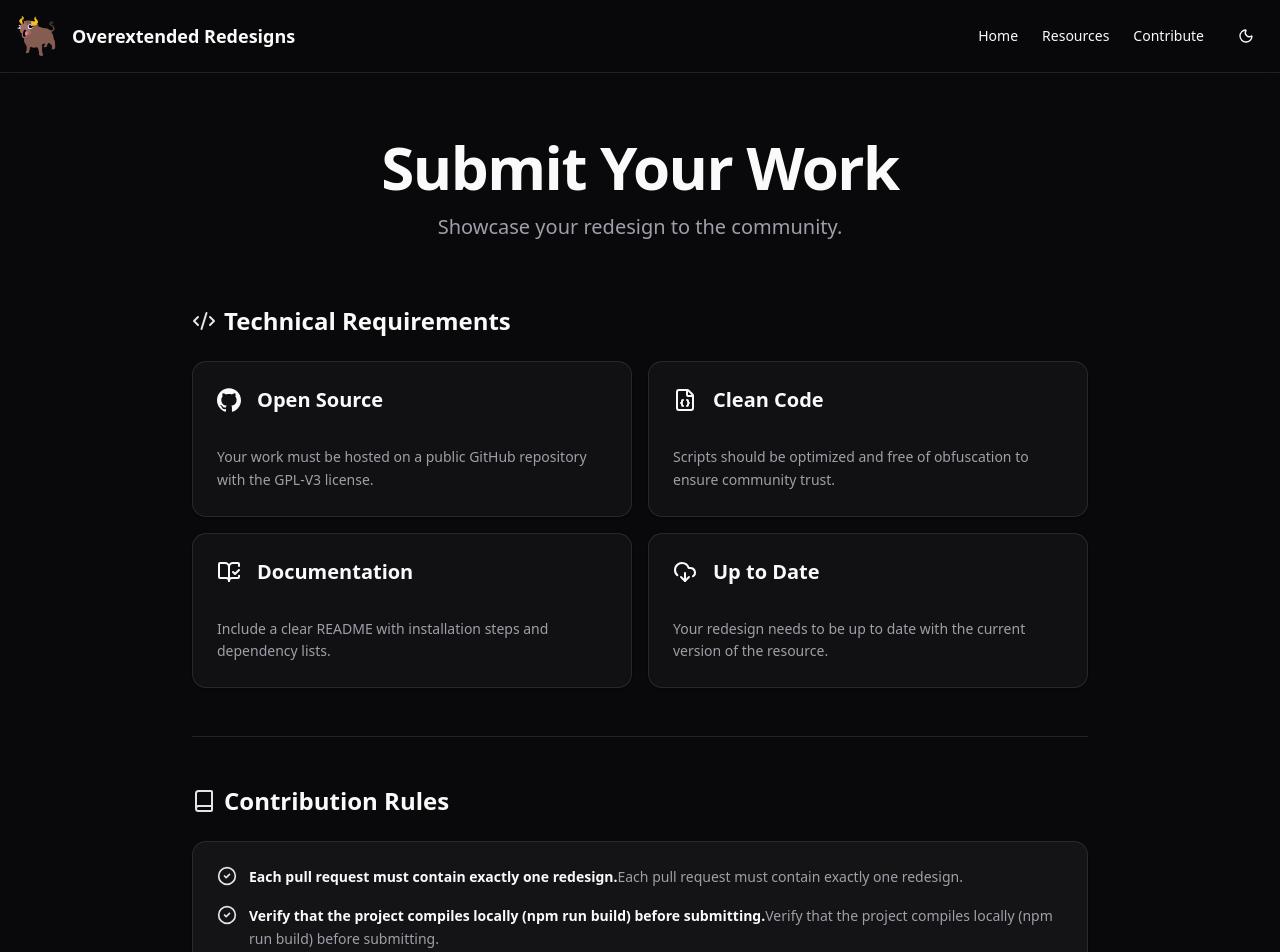
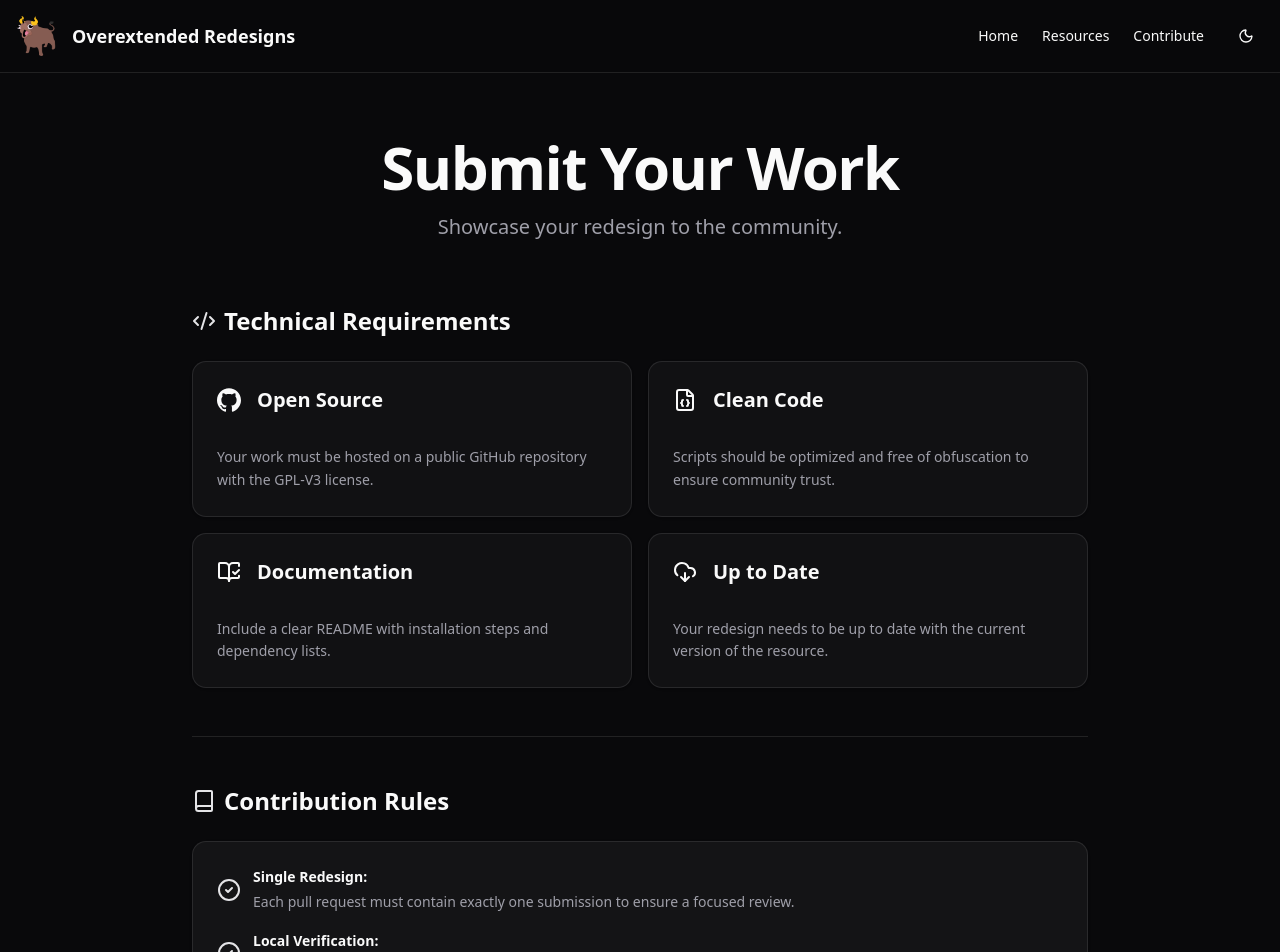
Before and after one commit to Maximus7474/overextended-redesigns, a Next.js app: page /contribute in a window 1280 px wide. Shown: the top 952 px of the page. Built offline with nearby package versions, Linux system fonts and the light colour scheme.

Commit message:
tweak(app/contribute): contribution rules

```diff
--- a/src/app/contribute/page.tsx
+++ b/src/app/contribute/page.tsx
@@ -75,19 +75,23 @@ export default function SubmitPage() {
 							<CardContent>
 								<ul className="space-y-4">
 									{[
-										"Each pull request must contain exactly one redesign.",
-										"Verify that the project compiles locally (npm run build) before submitting.",
-										"You must be the original author or have explicit permission to list the work.",
-										"PR descriptions must include all metadata: GitHub URL, Author, and Preview Image."
-									].map((text, i) => (
-										<li key={i} className="flex gap-3 text-sm leading-relaxed">
-											<CheckCircle2 className="size-5 text-primary shrink-0" />
-											<span className="text-muted-foreground">
-												<strong className="text-foreground">{text.split(':')[0]}</strong>
-												{text.includes(':') ? text.split(':')[1] : text}
-											</span>
-										</li>
-									))}
+										["Single Redesign:", "Each pull request must contain exactly one submission to ensure a focused review."],
+										["Local Verification:", "You must verify the project compiles successfully (npm run build) before submitting."],
+										["Verified Ownership:", "You must be the original author or provide explicit, verifiable permission to list the work."],
+										["Complete Metadata:", "PR descriptions must include all required fields: GitHub URL, Author, and Preview Image."],
+										["Continued Maintenance:", "Redesigns must be kept up to date with the latest upstream changes to remain listed."],
+									].map(([title, description], i) => {
+
+										return (
+											<li key={i} className="flex gap-3 text-sm leading-relaxed items-center">
+												<CheckCircle2 className="size-6 text-primary shrink-0" />
+												<span className="text-muted-foreground">
+													<strong className="text-foreground block mb-0.5">{title}</strong>
+													{description}
+												</span>
+											</li>
+										)
+									})}
 								</ul>
 							</CardContent>
 						</Card>
@@ -95,7 +99,7 @@ export default function SubmitPage() {
 						<div className="flex items-start gap-3 rounded-lg border border-yellow-500/20 bg-yellow-500/5 p-4 text-sm text-yellow-600 dark:text-yellow-500">
 							<AlertCircle className="size-5 shrink-0" />
 							<p>
-								Submissions that do not follow these conditions will be closed.
+								Submissions that do not follow these conditions will not be considered and the pull request will be closed.
 							</p>
 						</div>
 					</section>
```
